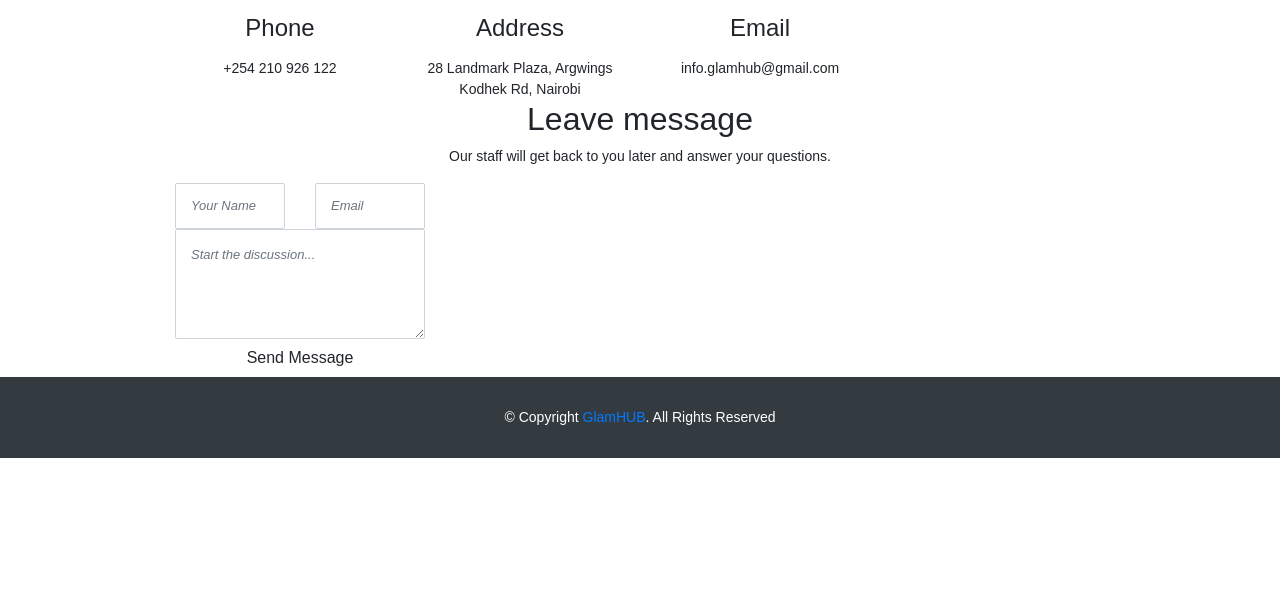
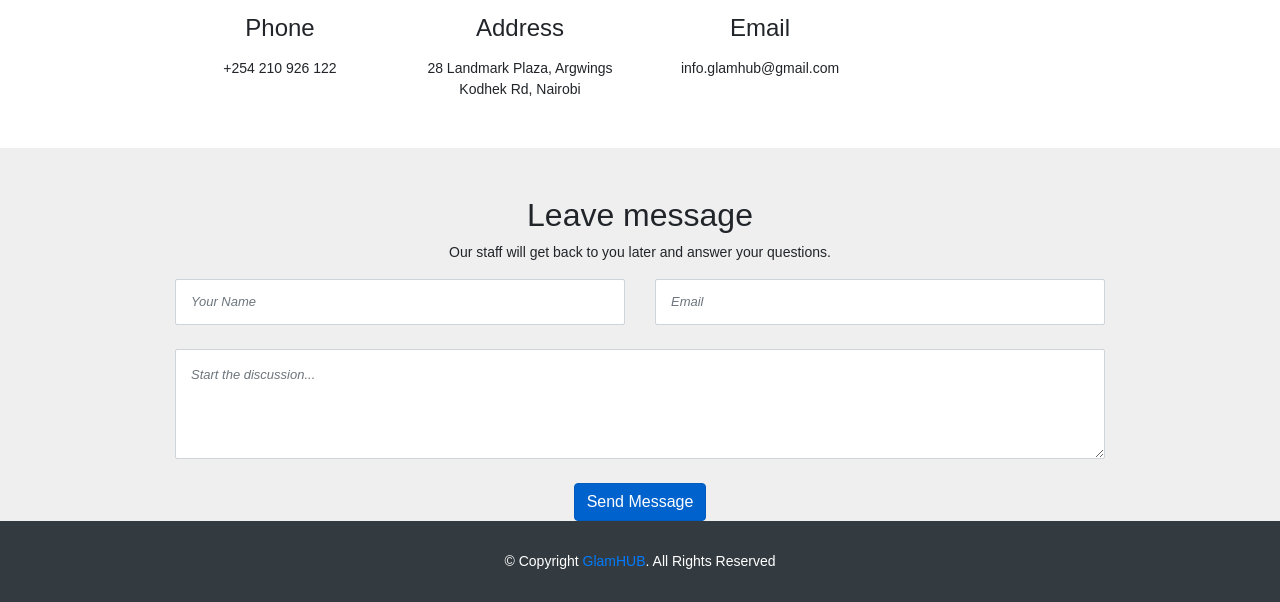
Before and after one commit to raquelle-rk/GlamHub, a Django app: page /contact/ in a window 1280 px wide. Shown: the part 626-1228 px from the top of the page. Before the commit the page ends 1084 px from the top, so only its background shows below. Run offline with Django 3.2, Linux system fonts and the light colour scheme; parts of the project's set-up code (start-up, migrations or seed data) failed here and were passed over; some libraries are stand-ins or nearby versions.

Commit message:
front end glamhub fixes

```diff
--- a/glamhubsite/personal/templates/personal/contact_us.html
+++ b/glamhubsite/personal/templates/personal/contact_us.html
@@ -292,7 +292,8 @@
 <!-- Contact Information Area End -->
 
 <!-- Contact Area Start -->
-<section class="contact-area background-color:gray; section-padding-80">
+<section class="contact-area section-padding-80 mt-5 pt-5"
+style="background-color: #efefef;">
     <div class="container">
         <div class="row">
             <!-- Section Heading -->
@@ -307,7 +308,7 @@
         <div class="row">
             <div class="col-12">
                 <!-- Form -->
-                <form action="#" method="post" class="contact-form border-0 p-0">
+                <form action="#" method="post" class="contact-form border-0 p-0 w-100">
                     <div class="row">
                         <div class="col-lg-6">
                             <input type="text" name="message-name" class="form-control mb-30" placeholder="Your Name">
@@ -315,12 +316,12 @@
                         <div class="col-lg-6">
                             <input type="email" name="message-email" class="form-control mb-30" placeholder="Email">
                         </div>
-                        <div class="col-12">
+                        <div class="col-12 pt-4">
                             <textarea name="message" class="form-control mb-30"
                                 placeholder="Start the discussion..."></textarea>
                         </div>
-                        <div class="col-12 text-center">
-                            <button type="submit" class="btn btn btn-3 mt-15 active">Send Message</button>
+                        <div class="col-12 text-center pt-4">
+                            <button type="submit" class="btn btn btn-3 mt-15 active btn-primary">Send Message</button>
                         </div>
                     </div>
                 </form>
--- a/glamhubsite/templates/snippets/header.html
+++ b/glamhubsite/templates/snippets/header.html
@@ -25,6 +25,8 @@
         width: 250px;
 
     }
+
+
 </style>
 
 
@@ -45,7 +47,7 @@
             <input class="form-control" type="text" name="q" id="id_q" placeholder="Search...">
         </form>
 
-        <div class="col-7">
+        <div class="col-7 d-flex justify-content-center"  >
             {% if request.user.is_authenticated %}
             <a class="p-2 text-dark" href="{% url 'home' %}">Home</a>
             <a class="p-2 text-dark" href="{% url 'about' %}">About us</a>
@@ -56,6 +58,8 @@
 
             <a class="btn btn-outline-primary" href="{% url 'account' %}">Account</a>
             <a class="btn btn-outline-primary" href="{% url 'logout' %}">Logout</a>
+            <!-- <a class="btn btn-outline-primary" href="{% url 'register' %}">Book Now</a> -->
+
 
 
             {% else %}
@@ -69,6 +73,8 @@
 
             <a class="btn btn-outline-primary" href="{% url 'login' %}">Login</a>
             <a class="btn btn-outline-primary" href="{% url 'register' %}">Register</a>
+            <!-- <a class="btn btn-outline-primary" href="{% url 'register' %}">Book Now</a> -->
+
 
             {% endif %}
 
```
Also changed, not shown: glamhubsite/media_cdn/blog/16/second_test-Screenshot_from_2020-03-17_18-26-46.png (deleted), glamhubsite/media_cdn/blog/16/testing_blog-Screenshot_from_2020-01-06_14-31-17.png (deleted).
